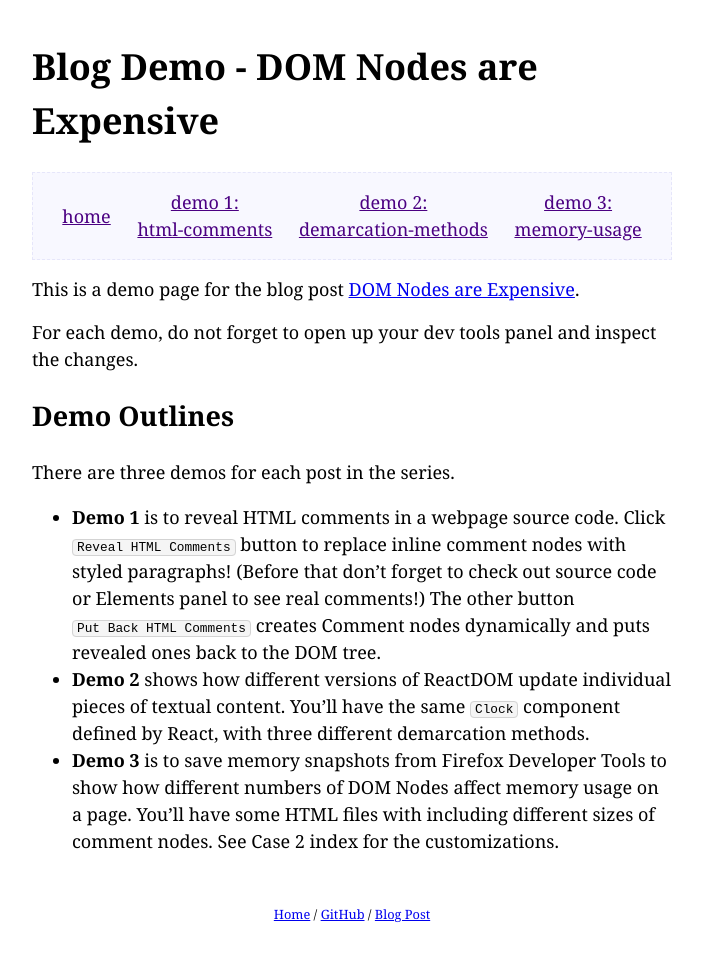
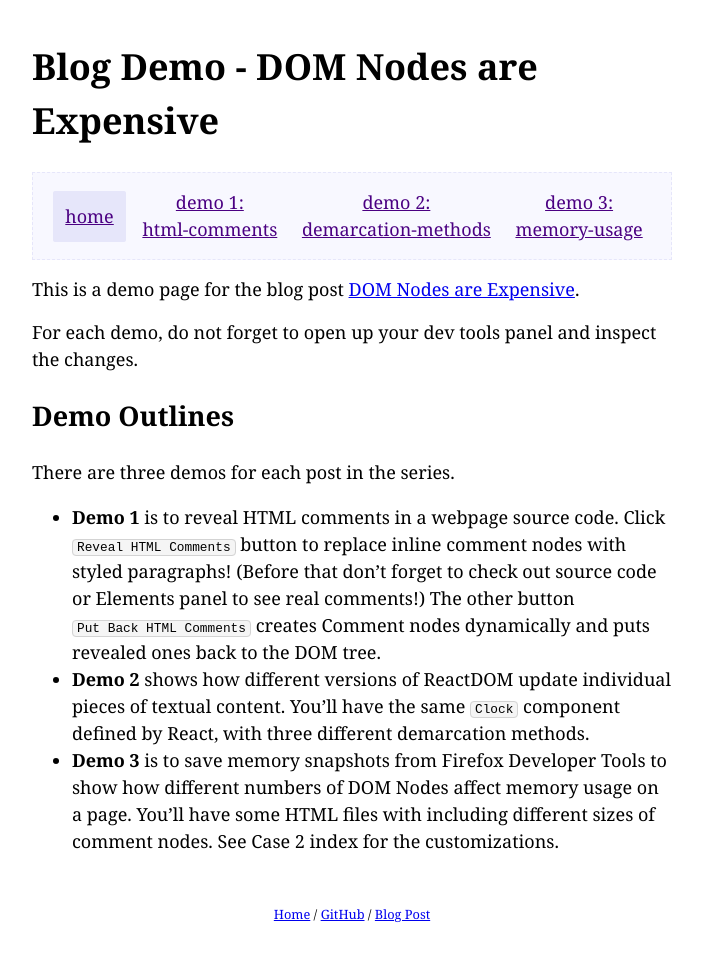
Before and after one commit to xkema/blog-demo-can-we-uncomment-html-comments-with-javascript, a Jekyll site: the page built from docs/_pages/index.md, in a window 1280 px wide. Shown: the whole page, without its empty margins (288-991 px from the left). Built offline with Jekyll 4.4.1, drawn with Linux system fonts in a browser that asks for light colours.

```diff
--- a/docs/assets/main.js
+++ b/docs/assets/main.js
@@ -1,10 +1,10 @@
 document.addEventListener('DOMContentLoaded', () => {
   // print file info
-  console.log(`%cdebug ::`, `color:crimson;font-weight:bold;`, window.location.pathname);
-
+  const pathname = window.location.pathname;
+  console.log(`%cdebug ::`, `color:crimson;font-weight:bold;`, pathname);
   // experimental active class setter
-  let selector = window.location.pathname.split(/\/|\-|\./g).filter(item => (item.trim() !== '' && item.trim() !== 'html')).map(item => `.n-${item}`).join(', ');
-  if(selector === '') {
+  let selector = pathname.split(/\/|\-|\./g).filter(item => (item.trim() !== '' && item.trim() !== 'html')).map(item => `.n-${item}`).join(', ');
+  if (selector === '' || pathname === '/blog-demo-dom-nodes-are-expensive/' || pathname === '/') {
     selector = '.n-home'
   }
   document.querySelectorAll(selector).forEach(link => link.classList.add('active'));
--- a/docs/assets/theme.scss
+++ b/docs/assets/theme.scss
@@ -123,8 +123,8 @@ nav {
     margin: 0 0.25rem;
     border-radius: 2px;
     color: indigo;
-    &.navbar-home {
-      padding: 1rem;
+    &.n-home {
+      padding: 0.75rem;
     }
     &:hover,
     &.active {
```
